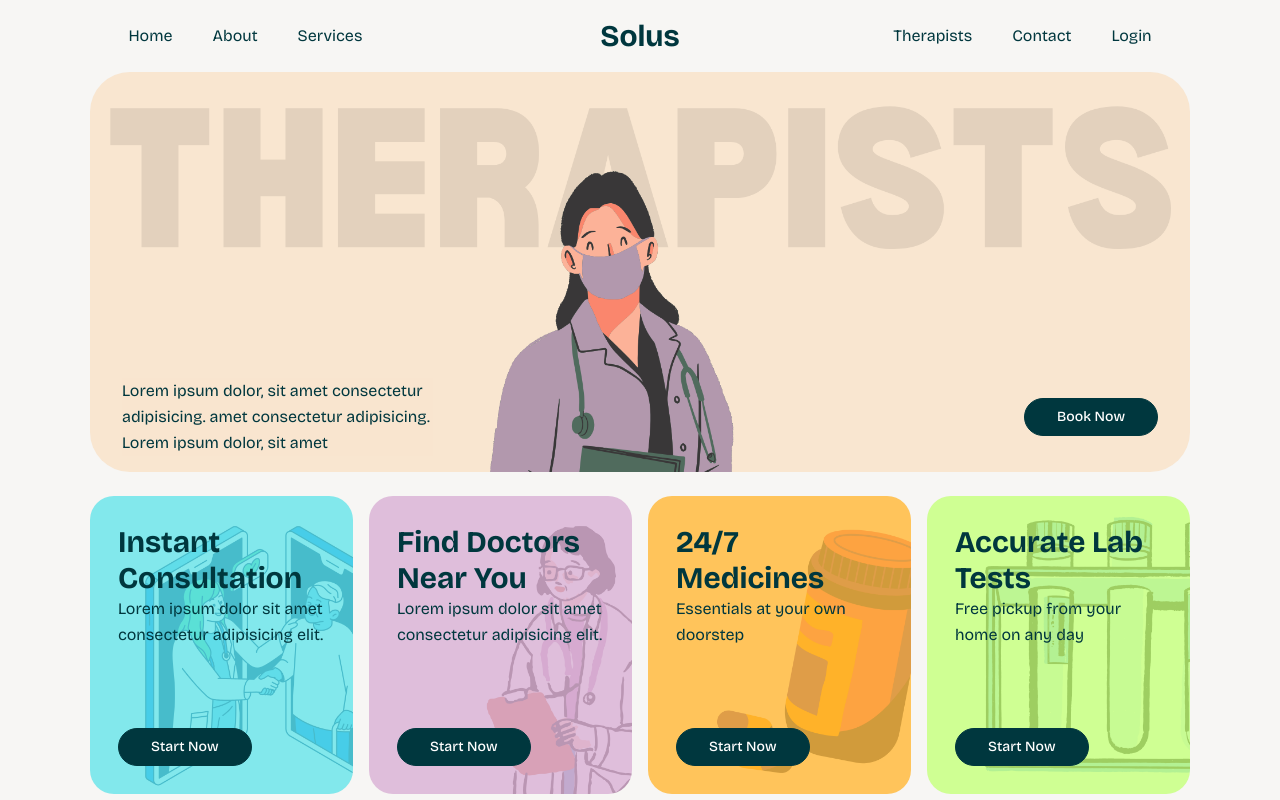
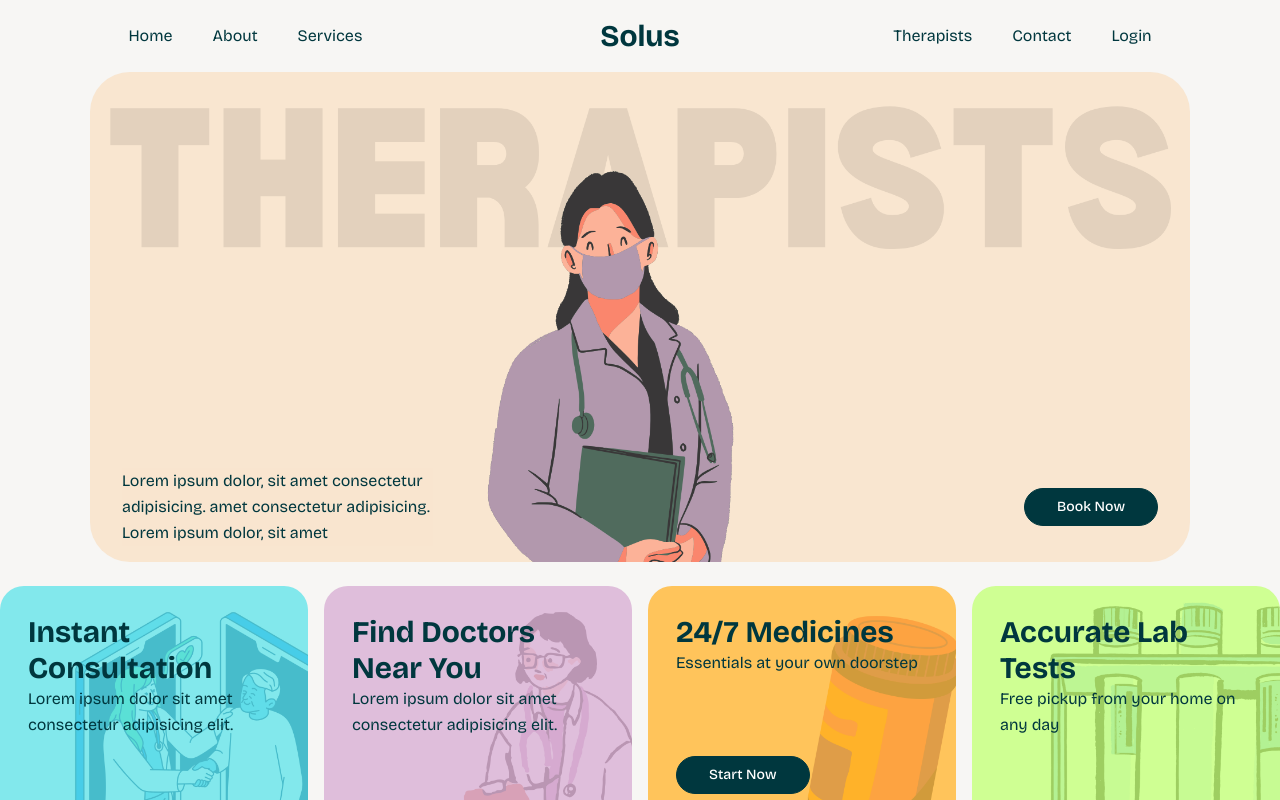
Before and after one commit to sazidhayatkhan/solus, a Next.js app: page /therapists in a window 1280 px wide. Shown: the top 800 px of the page. Built offline with nearby package versions, Linux system fonts and the light colour scheme; no server answers.

Commit message:
working on hero

```diff
--- a/src/app/globals.css
+++ b/src/app/globals.css
@@ -14,6 +14,7 @@
 }
 
 @layer components {
+
   .heading-tag {
     @apply text-xs text-primary font-semibold;
   }
--- /dev/null
+++ b/src/components/layout/Hero.tsx
@@ -0,0 +1,26 @@
+'use client'
+import React from "react";
+
+type HeroSectionProps = {
+  children: React.ReactNode;
+  backgroundImageUrl: string;
+};
+
+const HeroSection: React.FC<HeroSectionProps> = ({
+  children,
+  backgroundImageUrl,
+}) => {
+
+  return (
+    <div
+      className="_container relative w-full min-h-[300px] md:h-[490px] bg-contain md:bg-cover bg-no-repeat bg-secondary bg-top flex items-center justify-center mx-auto rounded-0 md:rounded-[40px]"
+      style={{
+        backgroundImage: `url(${backgroundImageUrl})`,
+      }}
+    >
+    {children}
+    </div>
+  );
+};
+
+export default HeroSection;
--- a/src/views/page-therapists/SectionOne.tsx
+++ b/src/views/page-therapists/SectionOne.tsx
@@ -1,42 +1,42 @@
 import Button from "@/components/ui/Button";
 import React from "react";
 import Card from "./components/ui/Card/Card";
+import HeroSection from "@/components/layout/Hero";
 
 type Props = {};
 
 const SectionOne = (props: Props) => {
   const data = [
     {
-      title:"Instant Consultation",
-      desc:"Lorem ipsum dolor sit amet consectetur adipisicing elit.",
-      bgUrl:"/images/doc3.png",
-      linkUrl:'/'
+      title: "Instant Consultation",
+      desc: "Lorem ipsum dolor sit amet consectetur adipisicing elit.",
+      bgUrl: "/images/doc3.png",
+      linkUrl: "/",
     },
     {
-      title:"Find Doctors Near You",
-      desc:"Lorem ipsum dolor sit amet consectetur adipisicing elit.",
-      bgUrl:"/images/doc1.png",
-      linkUrl:'/'
+      title: "Find Doctors Near You",
+      desc: "Lorem ipsum dolor sit amet consectetur adipisicing elit.",
+      bgUrl: "/images/doc1.png",
+      linkUrl: "/",
     },
     {
-      title:"24/7 Medicines",
-      desc:"Essentials at your own doorstep",
-      bgUrl:"/images/doc2.png",
-      linkUrl:'/'
+      title: "24/7 Medicines",
+      desc: "Essentials at your own doorstep",
+      bgUrl: "/images/doc2.png",
+      linkUrl: "/",
     },
     {
-      title:"Accurate Lab Tests",
-      desc:"Free pickup from your home on any day",
-      bgUrl:"/images/doc4.png",
-      linkUrl:'/'
-    }
-  ]
+      title: "Accurate Lab Tests",
+      desc: "Free pickup from your home on any day",
+      bgUrl: "/images/doc4.png",
+      linkUrl: "/",
+    },
+  ];
   return (
-    <div className="px-4 md:px-0 _container">
-      <div className="mt-4 md:mt-0">
-        <div
-          className="w-full h-[24vh] md:h-[400px] bg-cover bg-top bg-no-repeat rounded-3xl md:rounded-[40px] relative"
-          style={{ backgroundImage: "url('/images/therapists.png')" }}
+    <div className="">
+      <div className="">
+        <HeroSection
+          backgroundImageUrl="/images/therapists.png"
         >
           <div className="absolute bottom-4 left-0 right-0 px-4 md:px-8 flex flex-col md:flex-row justify-between items-center">
             <p className="paragraph-base max-w-[90%] md:max-w-[30%] text-center md:text-start mb-4 md:mb-0 bg-secondary/50">
@@ -45,13 +45,15 @@ const SectionOne = (props: Props) => {
             </p>
             <Button>Book Now</Button>
           </div>
-        </div>
+        </HeroSection>
       </div>
-      <div className="mt-6">
-        <div className="grid grid-cols-1 md:grid-cols-4 gap-4">
-          {data?.map((item, index) => (
-            <Card key={index} data={item} />
-          ))}
+      <div className="px-4 md:px-0">
+        <div className="mt-6">
+          <div className="grid grid-cols-1 md:grid-cols-4 gap-4">
+            {data?.map((item, index) => (
+              <Card key={index} data={item} />
+            ))}
+          </div>
         </div>
       </div>
     </div>
```
